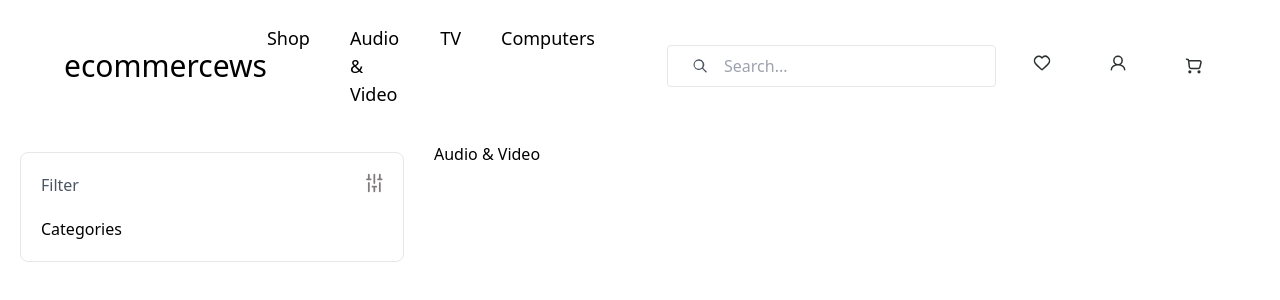
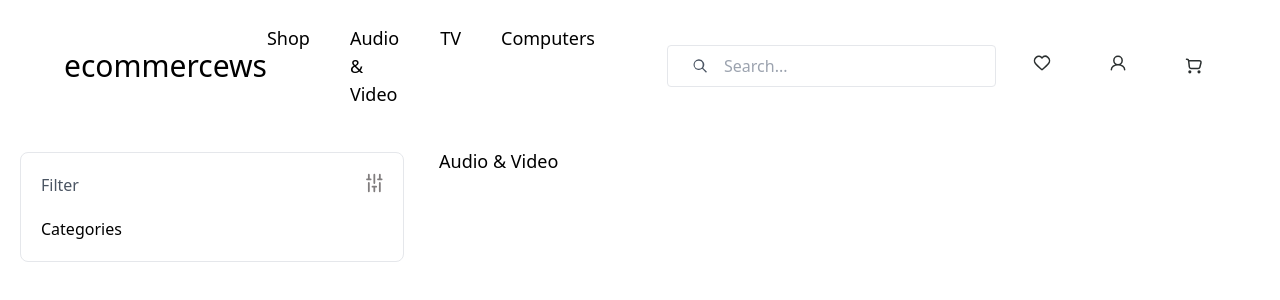
Before and after one commit to asif-kamal/ecommerce-app, a React (Vite) app in the folder ecommerce-app/: page /audiovideo in a window 1280 px wide. Shown: the top 300 px of the page. Built offline with nearby package versions, Linux system fonts and the light colour scheme.

Commit message:
adjusted font color and size of description

```diff
--- a/ecommerce-app/src/pages/ProductListPage/ProductListPage.tsx
+++ b/ecommerce-app/src/pages/ProductListPage/ProductListPage.tsx
@@ -28,8 +28,8 @@ const ProductListPage = ({ categoryType }: { categoryType: string }) => {
             <p className="text-[16px] text-black mt-5">Categories</p>
           </div>
         </div>
-        <div className="p-[10px]">
-          <p>{categoryContent?.description}</p>
+        <div className="p-[15px]">
+          <p className="text-black text-lg">{categoryContent?.description}</p>
           {/* Products */}
         </div>
       </div>
```
